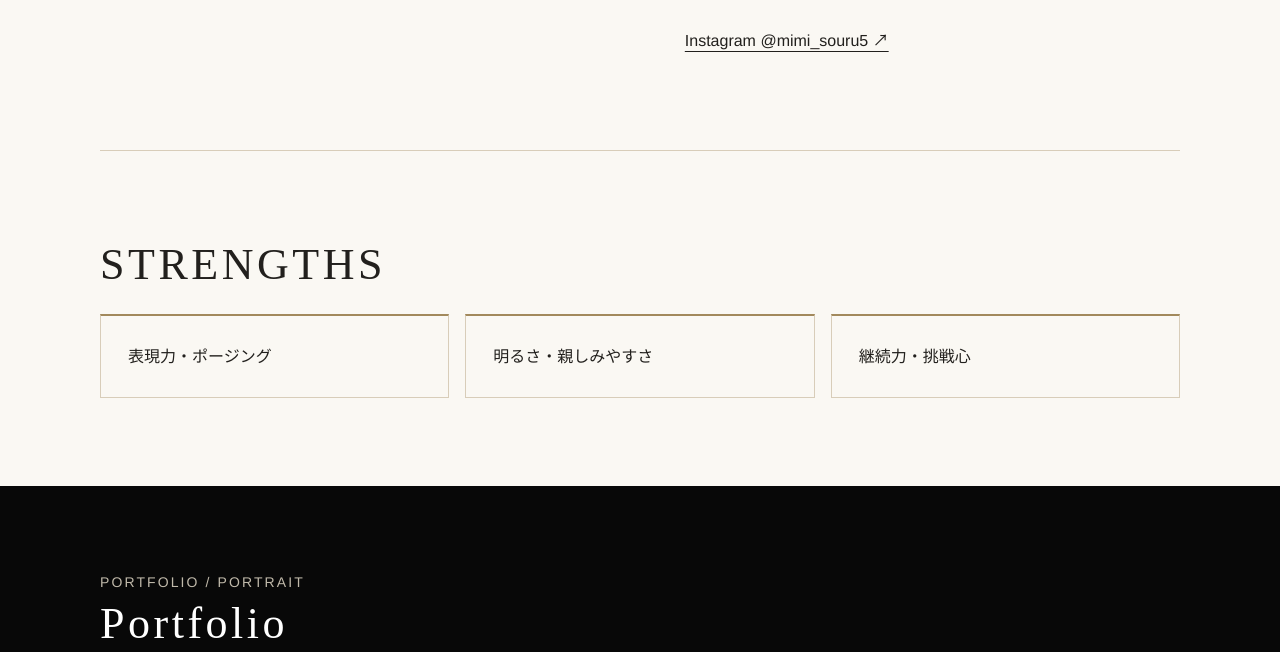
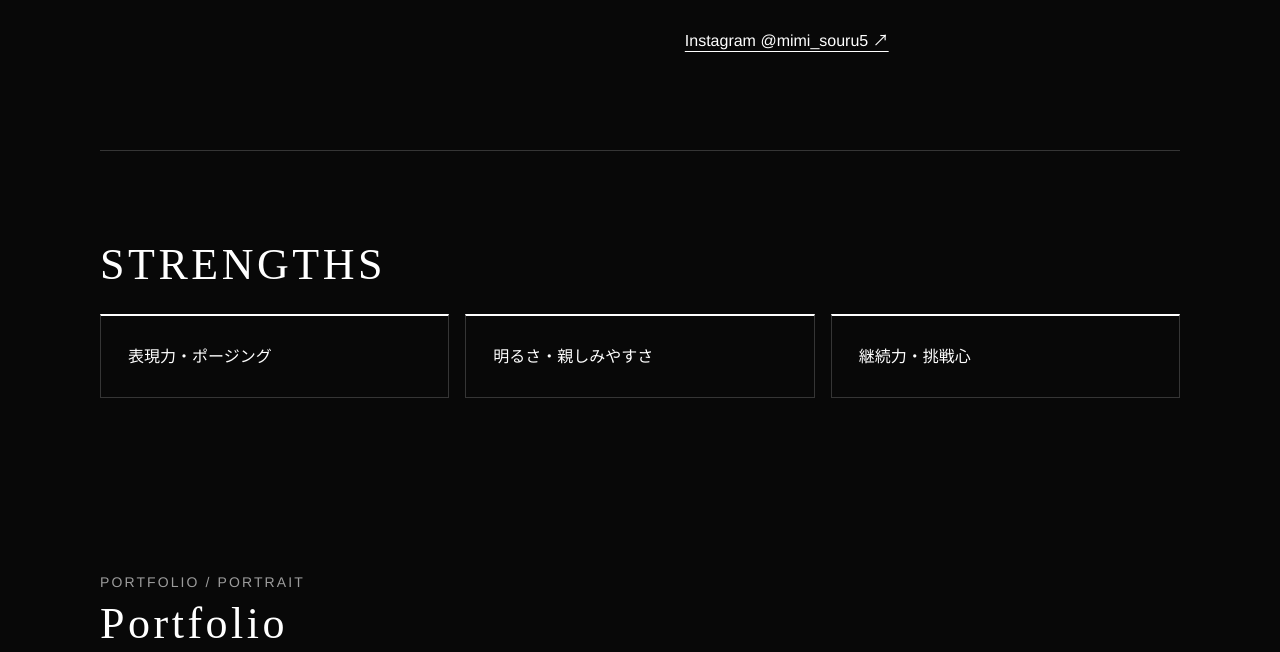
Before and after one commit to alopex-production/alopex-website, a plain HTML site: page hanasaki.html in a window 1280 px wide. Shown: the part 663-1315 px from the top of the page. Drawn offline with Linux system fonts and the light colour scheme.

Commit message:
D02: align Hanasaki V1.1 colors with existing ALOPEX black-and-white profile

```diff
--- a/hanasaki.html
+++ b/hanasaki.html
@@ -11,11 +11,11 @@
 
 :root {
     --site-black: #080808;
-    --paper: #faf8f3;
-    --ink: #22201d;
-    --muted: #655d50;
-    --rule: #d8cdb9;
-    --accent: #a2895c;
+    --paper: #080808;
+    --ink: #ffffff;
+    --muted: rgba(255,255,255,.68);
+    --rule: rgba(255,255,255,.18);
+    --accent: #ffffff;
     --serif: "Yu Mincho", "Hiragino Mincho ProN", serif;
 }
 
@@ -55,7 +55,7 @@ main { background: var(--paper); color: var(--ink); }
     padding-block: clamp(40px, 7vw, 100px);
 }
 
-.profile-photo { margin: 0; background: #ede5d8; }
+.profile-photo { margin: 0; background: #080808; }
 .profile-photo img { width: 100%; }
 .eyebrow, .name-en {
     color: var(--muted);
@@ -117,10 +117,10 @@ h1 .name-jp { display: block; margin-top: 12px; font-size: clamp(1.5rem, 3vw, 2.
 .message-copy { margin: 0; padding-inline-start: 20px; border-inline-start: 2px solid var(--accent); }
 
 .portfolio { padding-block: clamp(42px, 7vw, 88px); }
-.portfolio-label { margin-bottom: 8px; font-size: .875rem; letter-spacing: .15em; color: #c0b9aa; }
+.portfolio-label { margin-bottom: 8px; font-size: .875rem; letter-spacing: .15em; color: rgba(255,255,255,.6); }
 .portfolio-grid { display: grid; grid-template-columns: repeat(2, minmax(0, 1fr)); gap: 16px; max-width: 850px; }
 .portfolio-grid img { width: 100%; }
-footer { border-top: 1px solid #3a3937; color: #c0b9aa; }
+footer { border-top: 1px solid rgba(255,255,255,.1); color: rgba(255,255,255,.6); }
 
 @media (max-width: 750px) {
     .profile, .cards { grid-template-columns: minmax(0, 1fr); }
```
